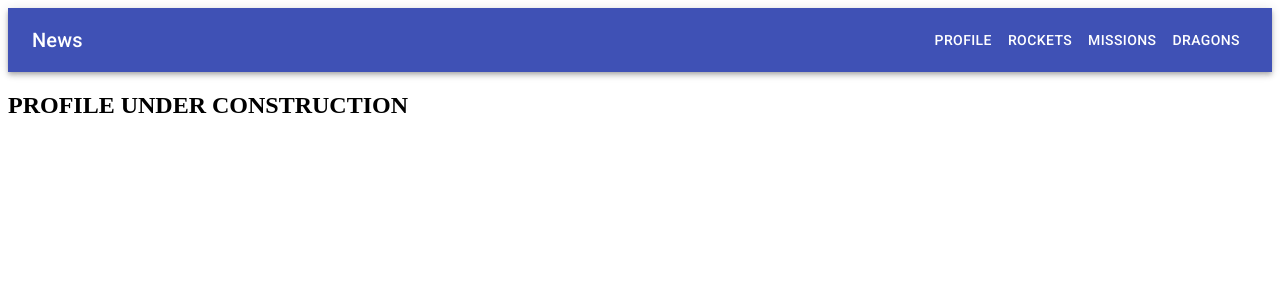
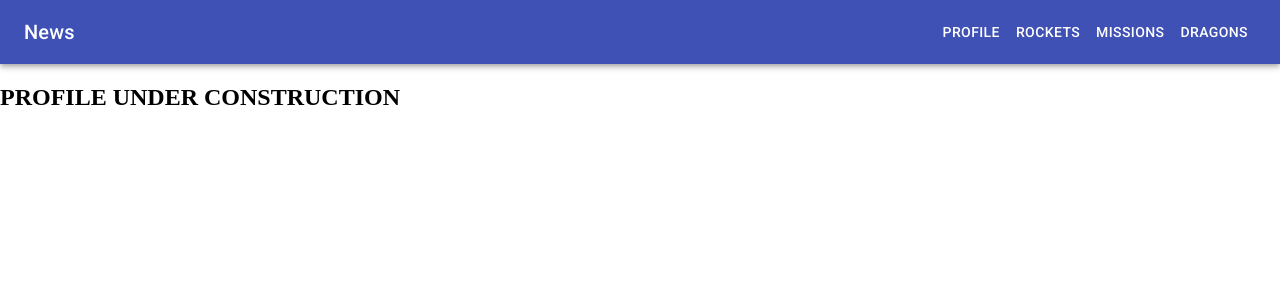
Before and after one commit to RokoVarano/RocketsNDragons, a React (Create React App) app: page / in a window 1280 px wide. Shown: the top 300 px of the page. Built offline with nearby package versions, Linux system fonts and the light colour scheme.

Commit message:
Added index css with body margin and paddings

```diff
--- /dev/null
+++ b/src/index.css
@@ -0,0 +1,5 @@
+body {
+  box-sizing: border-box;
+  padding: 0;
+  margin: 0;
+}
--- a/src/index.js
+++ b/src/index.js
@@ -1,6 +1,7 @@
 import React from 'react';
 import ReactDOM from 'react-dom';
 import App from './App';
+import './index.css';
 
 ReactDOM.render(
   <React.StrictMode>
```
